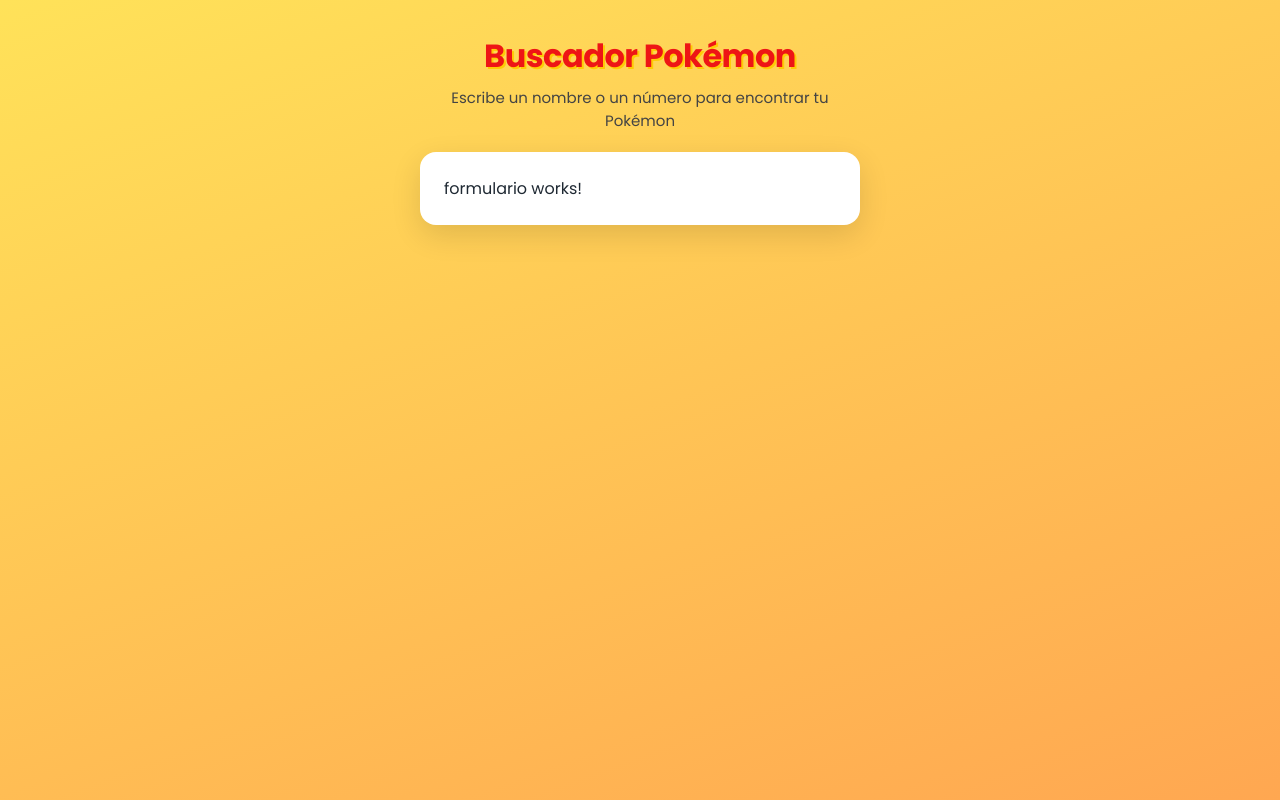
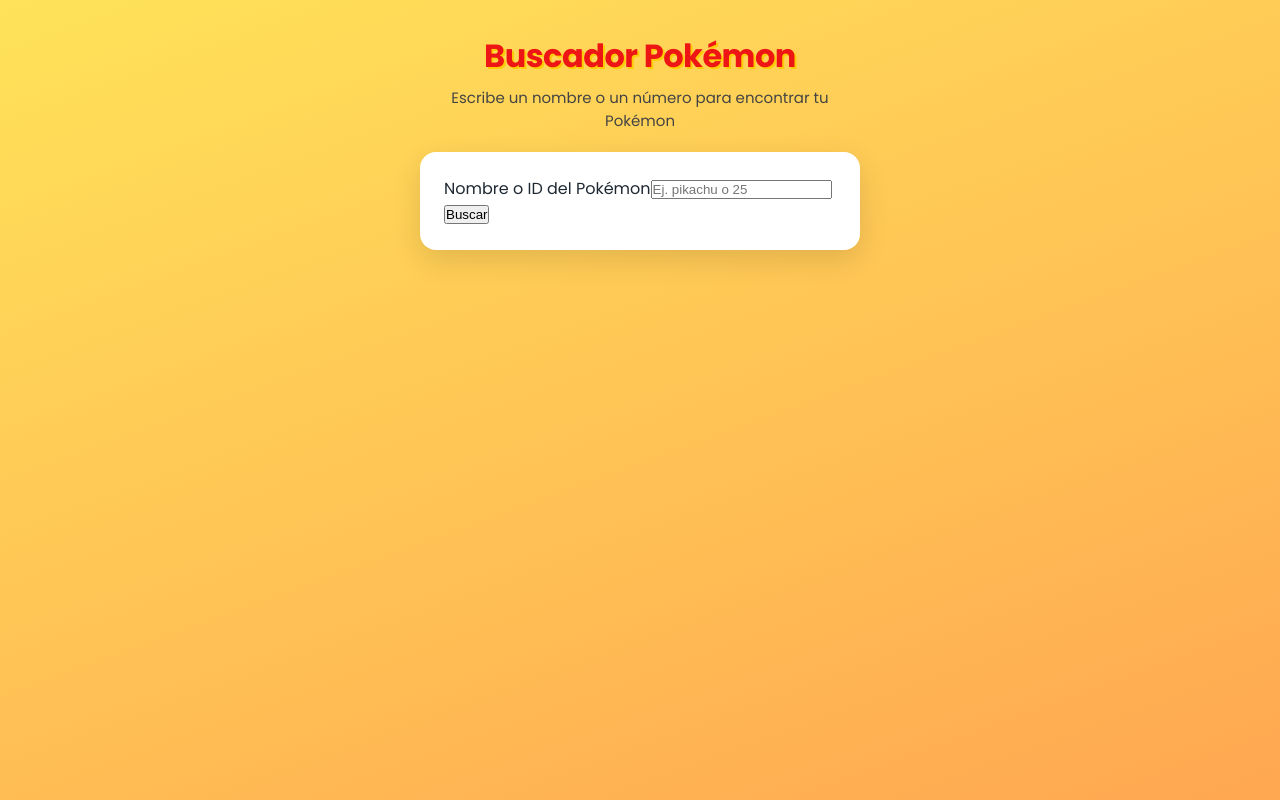
Before and after one commit to juansantisteban07/20260829_Taller_Angular_Pokemon, an Angular app in the folder pokemon-app/: page / in a window 1280 px wide. Built offline with nearby package versions, Linux system fonts and the light colour scheme.

Commit message:
creacion de la rama solucion con IA

```diff
--- a/pokemon-app/angular.json
+++ b/pokemon-app/angular.json
@@ -42,9 +42,6 @@
         },
         "serve": {
           "builder": "@angular-devkit/build-angular:dev-server",
-          "options": {
-            "disableHostCheck": true
-          },
           "configurations": {
             "production": {
               "buildTarget": "buscadorPokemon:build:production"
--- a/pokemon-app/package.json
+++ b/pokemon-app/package.json
@@ -24,7 +24,7 @@
   },
   "devDependencies": {
     "@angular-devkit/build-angular": "^18.2.0",
-    "@angular/cli": "^18.2.0",
+    "@angular/cli": "^18.2.21",
     "@angular/compiler-cli": "^18.2.0",
     "typescript": "~5.5.4"
   }
--- a/pokemon-app/src/app/formulario/formulario.component.html
+++ b/pokemon-app/src/app/formulario/formulario.component.html
@@ -1 +1,12 @@
-<p>formulario works!</p>
+<form (ngSubmit)="enviar()">
+	<label for="pokemon">Nombre o ID del Pokémon</label>
+	<input
+		id="pokemon"
+		name="pokemon"
+		type="search"
+		[(ngModel)]="valor"
+		placeholder="Ej. pikachu o 25"
+		required
+	/>
+	<button type="submit">Buscar</button>
+</form>
--- a/pokemon-app/src/app/formulario/formulario.component.ts
+++ b/pokemon-app/src/app/formulario/formulario.component.ts
@@ -1,12 +1,23 @@
-import { Component } from '@angular/core';
+import { Component, EventEmitter, Output } from '@angular/core';
+import { FormsModule } from '@angular/forms';
 
 @Component({
   selector: 'app-formulario',
   standalone: true,
-  imports: [],
+  imports: [FormsModule],
   templateUrl: './formulario.component.html',
-  styleUrl: './formulario.component.css'
+  styleUrl: './formulario.component.css',
 })
 export class FormularioComponent {
+  @Output() buscar = new EventEmitter<string>();
 
+  valor = '';
+
+  enviar(): void {
+    const valor = this.valor.trim();
+
+    if (valor) {
+      this.buscar.emit(valor);
+    }
+  }
 }
```
Also changed, not shown: 6 other files (tests, documents, lock files or other folders).
